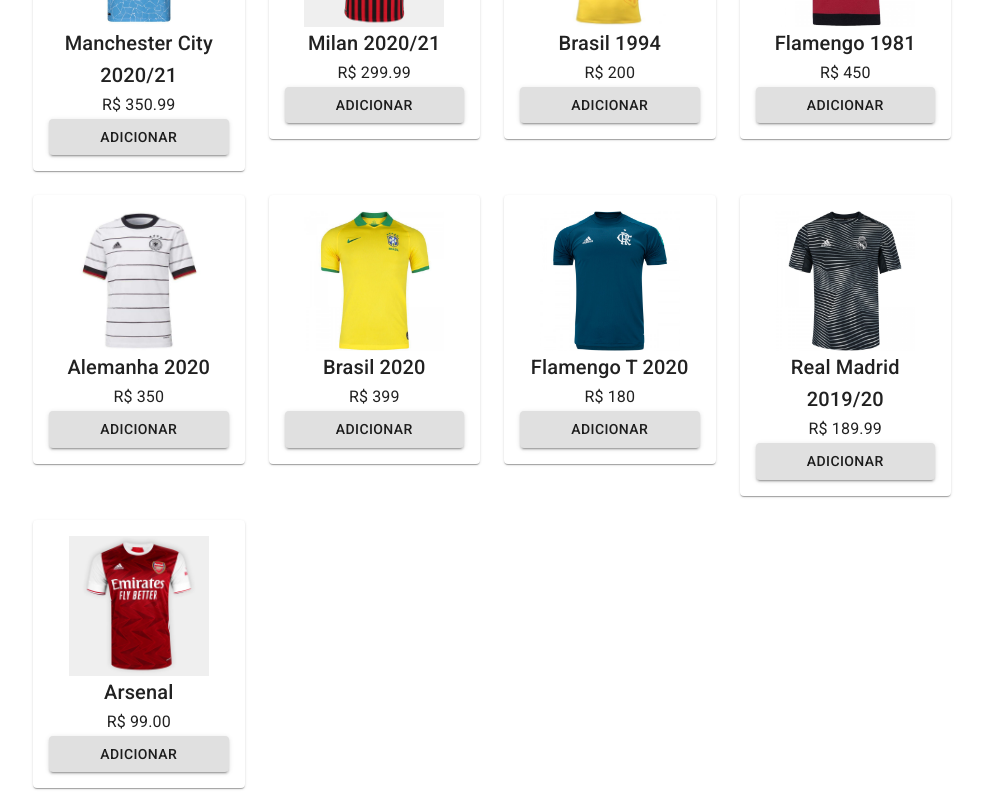
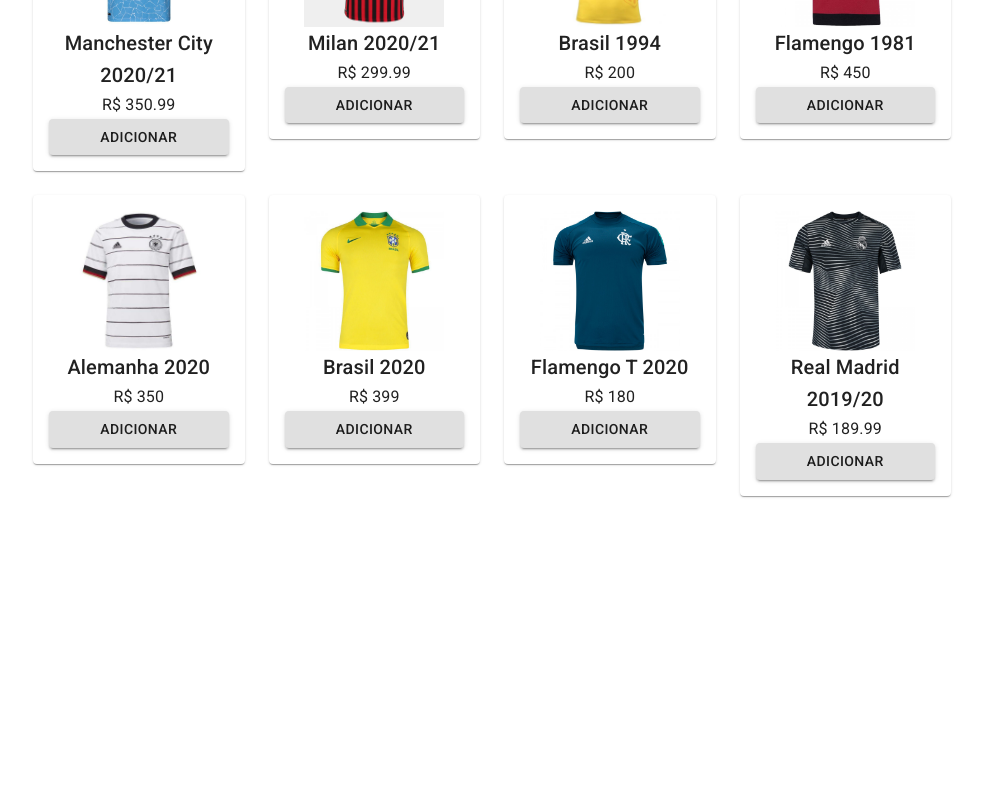
Before and after one commit to Hugocorreaa/shopping, a React (Create React App) app: page / in a window 1280 px wide. Shown: the part 500-1300 px from the top of the page, without its empty margins (293-1276 px from the left). After the commit the page ends 1008 px from the top, so only its background shows below. Built offline with nearby package versions, Linux system fonts and the light colour scheme; the HTML template or start-up script is replaced by a standard one.

Commit message:
removed  obsolet card

```diff
--- a/src/Pages/home.js
+++ b/src/Pages/home.js
@@ -45,14 +45,6 @@
                         </Card>
                     );
                 })}
-
-                <Card
-                    name="Arsenal 2020"
-                    price="99.00"
-                    image="./images/produtos/arsenal.jpg"
-                >
-                    Arsenal
-                </Card>
             </Grid>
         </Grid>
     );
```
